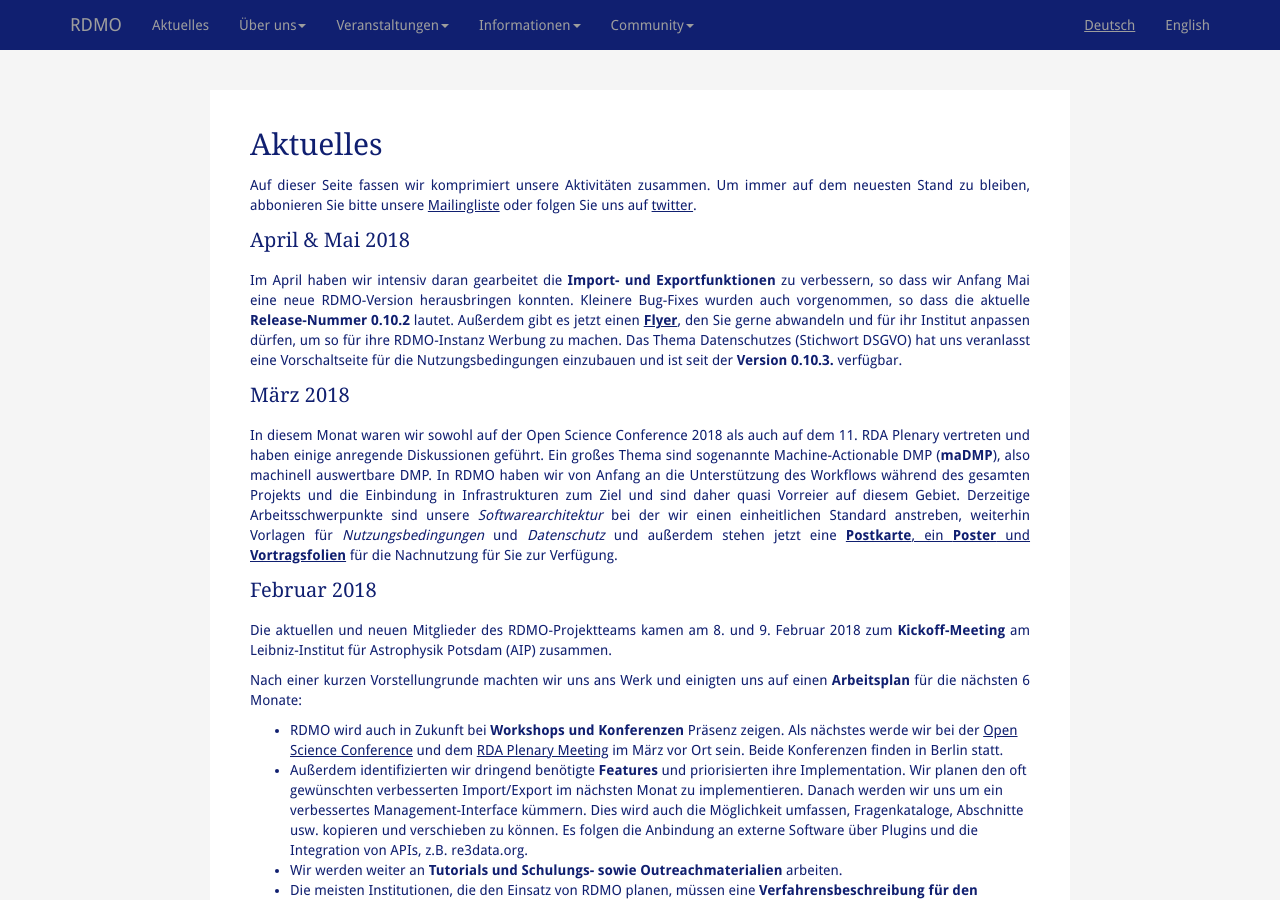
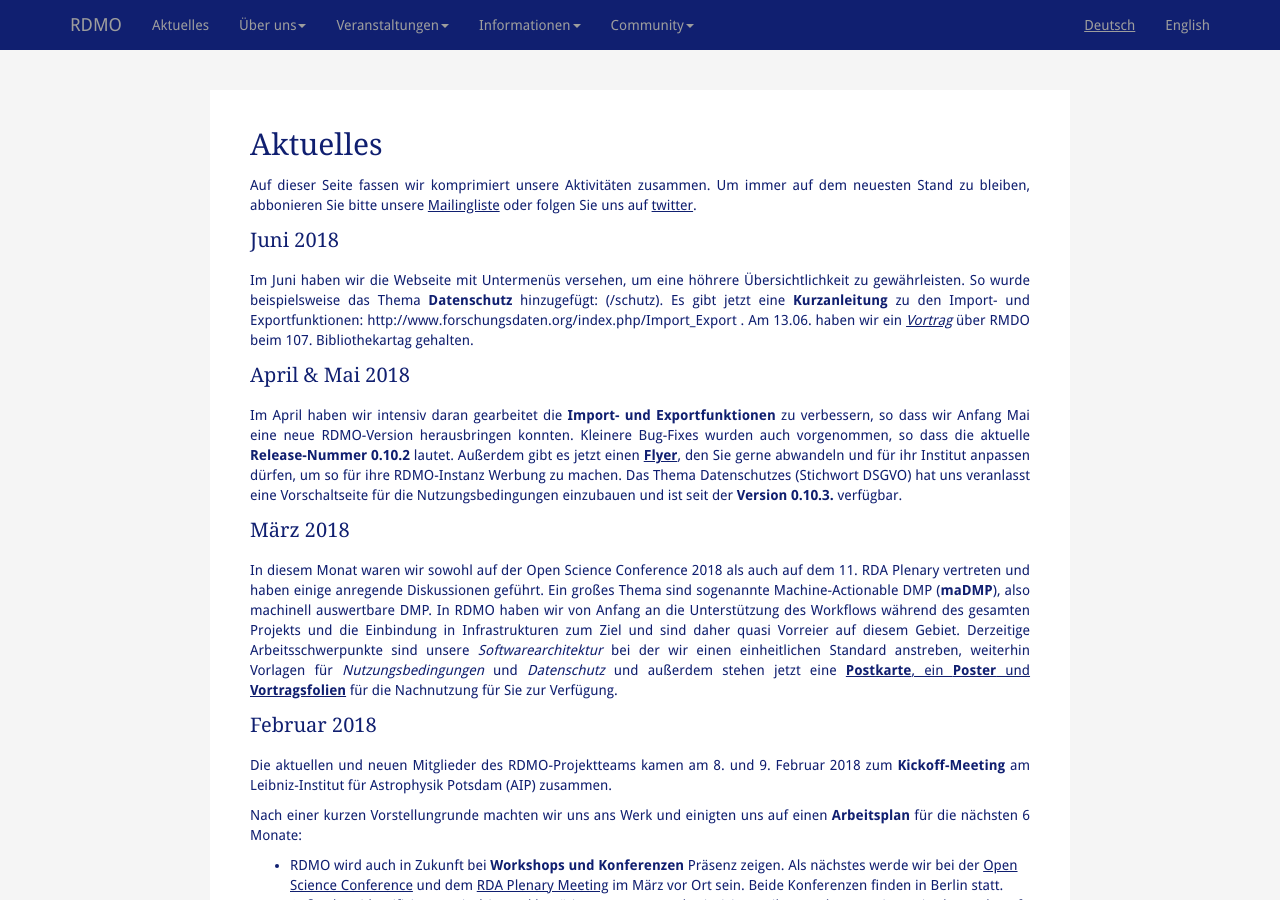
Before and after one commit to rdmorganiser/rdmorganiser.github.io, a Jekyll site: the page built from aktuelles.md, in a window 1280 px wide and 900 px high. Built offline with Jekyll 4.4.1, drawn with Linux system fonts in a browser that asks for light colours; our own code applies the rules of GitHub Pages for plain Markdown files.

Commit message:
added news of June

```diff
--- a/aktuelles.md
+++ b/aktuelles.md
@@ -10,20 +10,26 @@
 
 Auf dieser Seite fassen wir komprimiert unsere Aktivitäten zusammen. Um immer auf dem neuesten Stand zu bleiben, abbonieren Sie bitte unsere [Mailingliste](https://www.listserv.dfn.de/sympa/info/rdmo) oder folgen Sie uns auf [twitter](https://www.twitter.com/rdmorganiser).
 
+Juni 2018
+----------
+
+Im Juni haben wir die Webseite mit Untermenüs versehen, um eine höhrere Übersichtlichkeit zu gewährleisten. So wurde beispielsweise das Thema **Datenschutz** hinzugefügt: ({{site.baseurl}}/schutz). Es gibt jetzt eine **Kurzanleitung** zu den Import- und Exportfunktionen: http://www.forschungsdaten.org/index.php/Import_Export . Am 13.06. haben wir ein *[Vortrag]({{ site.baseurl}}/vorträge)* über RMDO beim 107. Bibliothekartag gehalten.
+
+
 April & Mai 2018
----------------------
+-----------------
 
 Im April haben wir intensiv daran gearbeitet die **Import- und Exportfunktionen** zu verbessern, so dass wir Anfang Mai eine neue RDMO-Version herausbringen konnten. Kleinere Bug-Fixes wurden auch vorgenommen, so dass die aktuelle **Release-Nummer 0.10.2** lautet. Außerdem gibt es jetzt einen **[Flyer]({{site.baseurl}}/Materialien)**, den Sie gerne abwandeln und für ihr Institut anpassen dürfen, um so für ihre RDMO-Instanz Werbung zu machen.
 Das Thema Datenschutzes (Stichwort DSGVO) hat uns veranlasst eine Vorschaltseite für die Nutzungsbedingungen einzubauen und ist seit der **Version 0.10.3.** verfügbar.
 
 März 2018
--------------
+----------
 
 In diesem Monat waren wir sowohl auf der Open Science Conference 2018 als auch auf dem 11. RDA Plenary vertreten und haben einige anregende Diskussionen geführt. Ein großes Thema sind sogenannte Machine-Actionable DMP (**maDMP**), also machinell auswertbare DMP. In RDMO haben wir von Anfang an die Unterstützung des Workflows während des gesamten Projekts und die Einbindung in Infrastrukturen zum Ziel und sind daher quasi Vorreier auf diesem Gebiet.
 Derzeitige Arbeitsschwerpunkte sind unsere *Softwarearchitektur* bei der wir einen einheitlichen Standard anstreben, weiterhin Vorlagen für *Nutzungsbedingungen* und *Datenschutz* und außerdem stehen jetzt eine [**Postkarte**, ein **Poster** und  **Vortragsfolien**]({{site.baseurl}}/Materialien) für die Nachnutzung für Sie zur Verfügung.
 
 Februar 2018
------------------
+--------------
 
 Die aktuellen und neuen Mitglieder des RDMO-Projektteams kamen am 8. und 9. Februar 2018  zum **Kickoff-Meeting**
 am Leibniz-Institut für Astrophysik Potsdam (AIP) zusammen.
```
